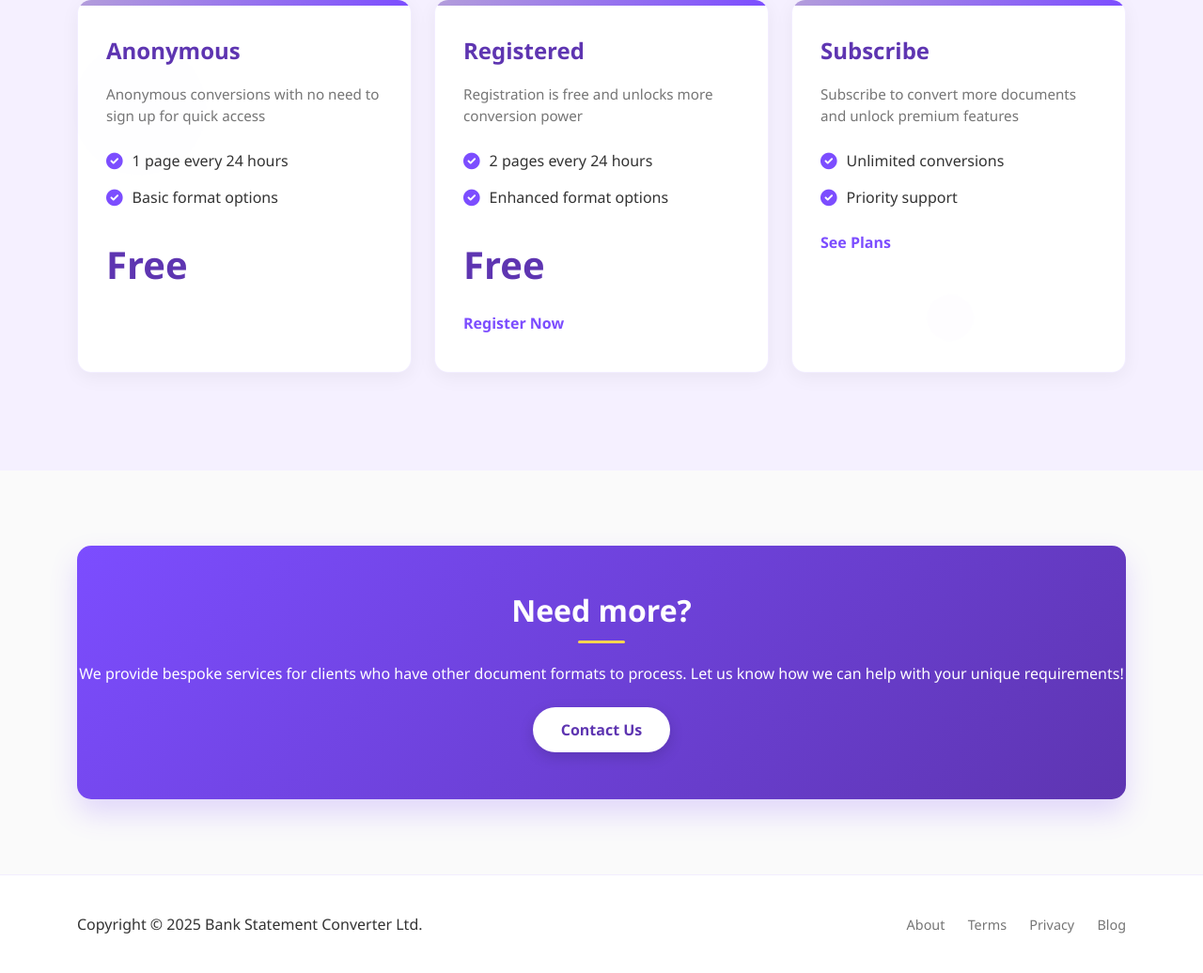
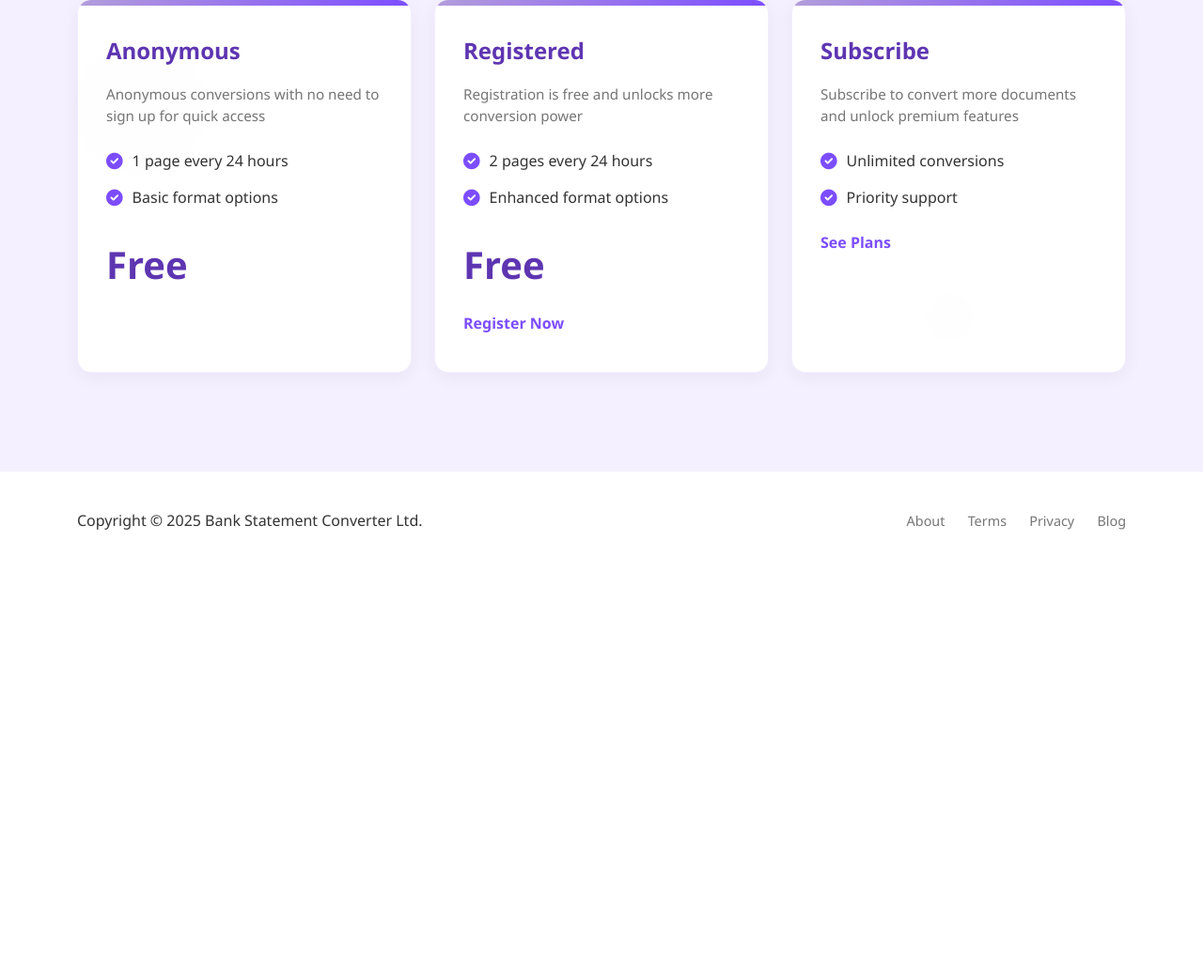
Before and after one commit to Zeecoworld/fimiff, a Flask app: page / in a window 1280 px wide. Shown: the part 1461-2497 px from the top of the page at 94% size. After the commit the page ends 2025 px from the top, so only its background shows below. Run offline with Flask 3, Linux system fonts and the light colour scheme; parts of the project's set-up code (start-up, migrations or seed data) failed here and were passed over; some libraries are stand-ins or nearby versions.

Commit message:
Update index.html

```diff
--- a/templates/index.html
+++ b/templates/index.html
@@ -64,12 +64,11 @@
                     <label for="pdf_file" class="cta-button {% if remaining_conversions == 0 %}disabled{% endif %}">
                         Click here to convert a PDF!
                         <input type="file"
-                               id="pdf_file"
-                               name="pdf_file"
-                               accept=".pdf"
-                               style="display: none;"
-                               required
-                               onchange="handleFileSelect(event)">
+                            id="pdf_file"
+                            name="pdf_file"
+                            accept=".pdf"
+                            style="display: none;"
+                            required>
                     </label>
                     <span class="file-name" id="fileName">No file selected</span>
                     <div class="progress-bar">
@@ -189,16 +188,6 @@
         </div>
     </div>
 </section>
-
-<!-- Contact Section -->
-<section class="container">
-    <div class="contact-section">
-        <h2>Need more?</h2>
-        <p class="mb-4">We provide bespoke services for clients who have other document formats to process. Let us know how we can help with your unique requirements!</p>
-        <button class="contact-button">Contact Us</button>
-    </div>
-</section>
-
 <script>
 document.addEventListener('DOMContentLoaded', () => {
     const dropZone = document.getElementById('dropZone');
@@ -206,6 +195,9 @@ document.addEventListener('DOMContentLoaded', () => {
     const fileNameSpan = document.getElementById('fileName');
     const progress = document.getElementById('uploadProgress');
     const uploadForm = document.getElementById('uploadForm');
+
+    // Add change event listener to file input
+    fileInput.addEventListener('change', handleFileSelect);
 
     // Enable drag and drop
     ['dragenter', 'dragover', 'dragleave', 'drop'].forEach(eventName => {
@@ -254,6 +246,14 @@ document.addEventListener('DOMContentLoaded', () => {
         const file = fileInput.files[0];
         if (!file) return;
 
+        // Check if conversions are disabled
+        const ctaButton = document.querySelector('.cta-button');
+        if (ctaButton.classList.contains('disabled')) {
+            alert('You have reached your daily conversion limit. Please wait for the reset or upgrade your plan.');
+            uploadForm.reset();
+            return;
+        }
+
         fileNameSpan.textContent = file.name;
         progress.style.width = '0%';
         progress.parentElement.style.display = 'block';
@@ -262,12 +262,24 @@ document.addEventListener('DOMContentLoaded', () => {
         const formData = new FormData();
         formData.append('pdf_file', file);
 
+        // Simulate upload progress
+        let progressValue = 0;
+        const progressInterval = setInterval(() => {
+            progressValue += 10;
+            if (progressValue <= 90) {
+                progress.style.width = progressValue + '%';
+            }
+        }, 200);
+
         // Send the file to the conversion endpoint
         fetch('/convert', {
             method: 'POST',
             body: formData,
         })
         .then(response => {
+            clearInterval(progressInterval);
+            progress.style.width = '100%';
+
             if (!response.ok) {
                 return response.json().then(error => {
                     throw new Error(error.error || 'Conversion failed');
@@ -286,17 +298,26 @@ document.addEventListener('DOMContentLoaded', () => {
                 link.click();
                 document.body.removeChild(link);
 
+                // Show success message
+                alert('Conversion successful! Your file is downloading.');
+
                 // Reset the form
                 uploadForm.reset();
                 fileNameSpan.textContent = 'No file selected';
-                progress.parentElement.style.display = 'none';
+
+                // Reload page to update conversion count
+                setTimeout(() => {
+                    window.location.reload();
+                }, 1000);
             }
         })
         .catch(error => {
+            clearInterval(progressInterval);
             alert('Error: ' + error.message);
             uploadForm.reset();
             fileNameSpan.textContent = 'No file selected';
             progress.parentElement.style.display = 'none';
+            progress.style.width = '0%';
         });
     }
 });
```
